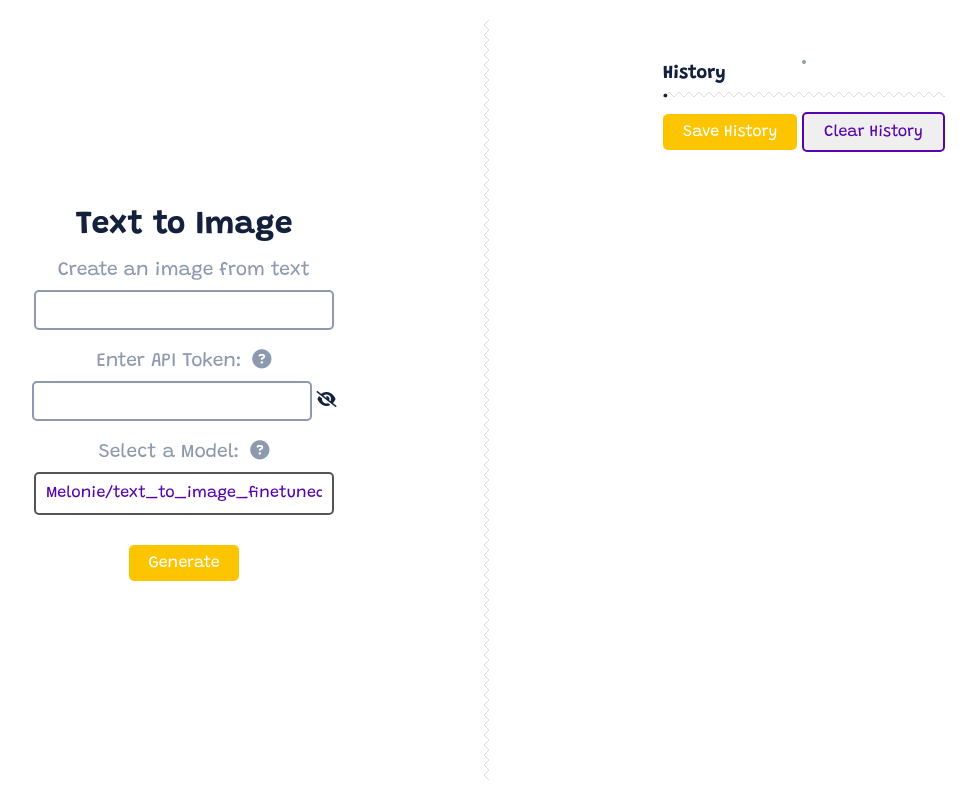
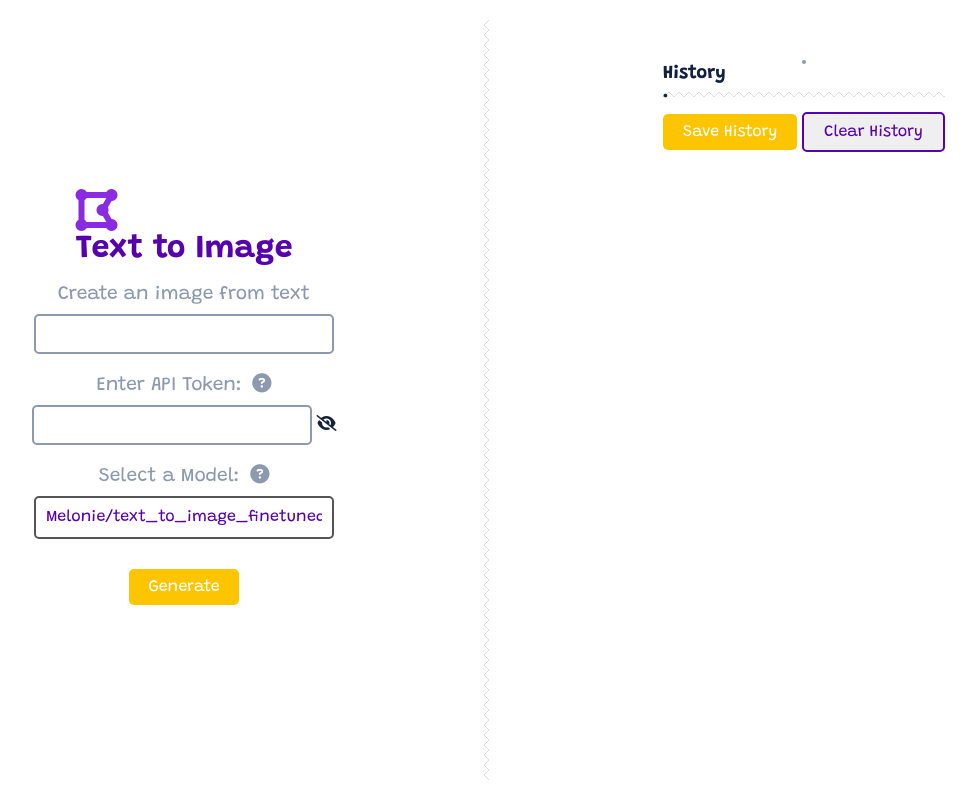
Before and after one commit to PraveenPra/text-to-image-hf, a plain HTML site: page index.html in a window 1280 px wide. Shown: the whole page, without its empty margins (146-1122 px from the left). Drawn offline with Linux system fonts and the light colour scheme.

Commit message:
Temp commit

```diff
--- a/index.html
+++ b/index.html
@@ -26,7 +26,14 @@
   <body>
     <div class="container">
       <div class="form-container">
-        <h1>Text to Image</h1>
+        <div class="logo">
+          <i
+            class="fa-solid fa-draw-polygon"
+            style="font-size: 3rem; color: blueviolet"
+          ></i>
+
+          <h1>Text to Image</h1>
+        </div>
         <label for="text">Create an image from text</label>
         <input type="text" id="text" />
 
--- a/styles.css
+++ b/styles.css
@@ -82,7 +82,7 @@ body {
 h1 {
   margin-bottom: 20px;
   font-size: 2em;
-  color: var(--text-color);
+  color: var(--secondary-color);
 }
 
 label {
```
